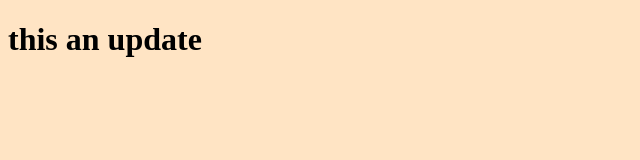
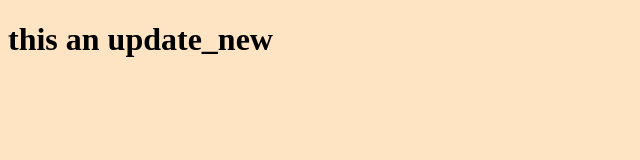
Before and after one commit to abdullabasim/myProject, a plain HTML site: page index.html in a window 1280 px wide. Shown: the whole page, without its empty margins (0-640 px from the left). Drawn offline with Linux system fonts and the light colour scheme.

Commit message:
Update index.html

```diff
--- a/index.html
+++ b/index.html
@@ -7,7 +7,7 @@
     <link rel="stylesheet" href="style.css" />
 </head>
 <body>
-    <h1>this an update</h1>
+    <h1>this an update_new</h1>
 
     <script src="app.js"></script>
 </body>
```
